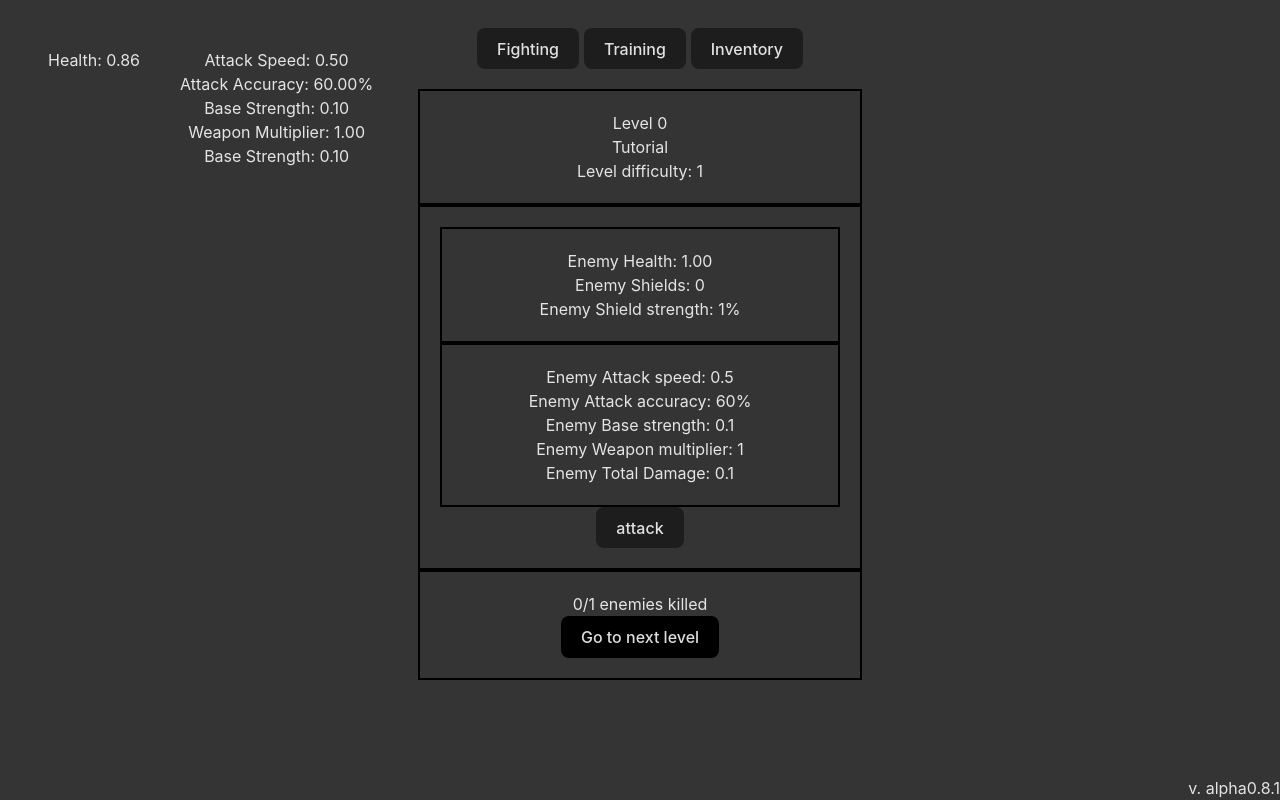
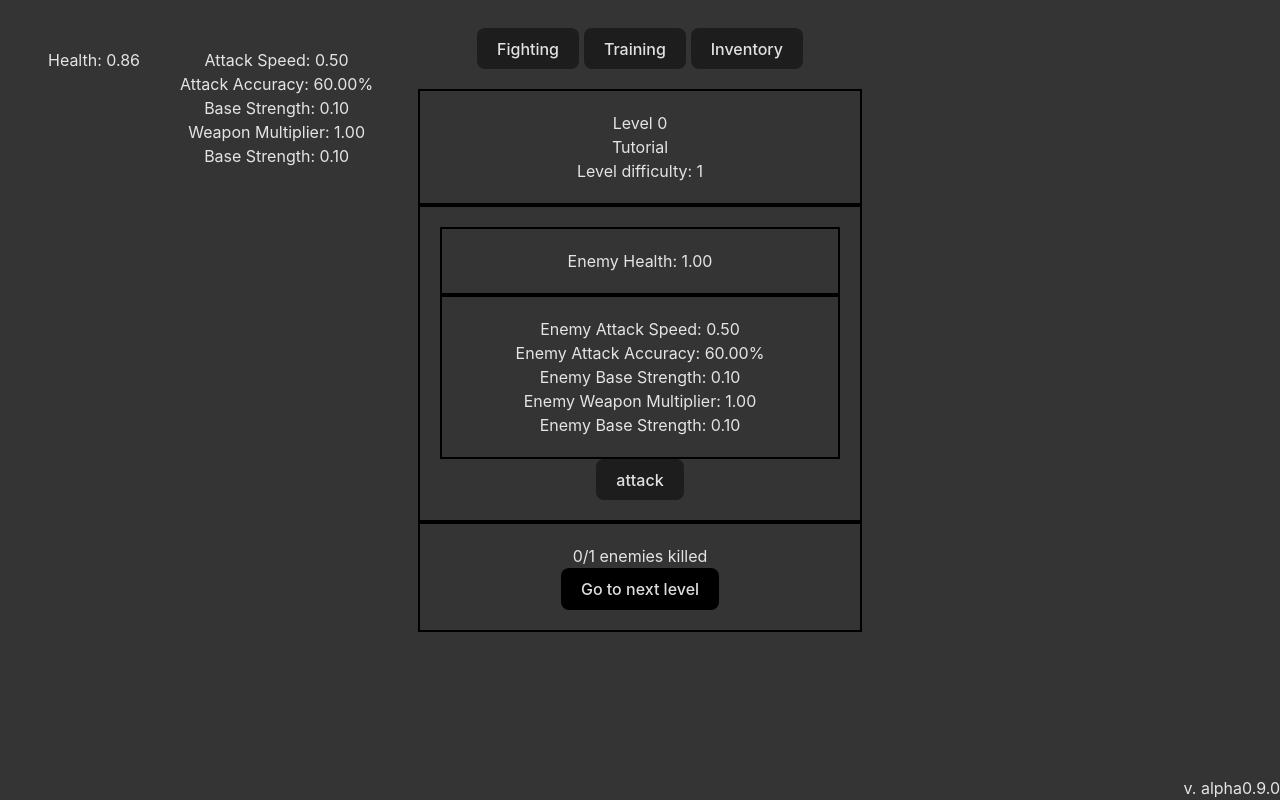
Before and after one commit to XnoobSpeakable/Incremental-Fighting, a website built with Vite: page index.html in a window 1280 px wide. Built offline with nearby package versions, Linux system fonts and the light colour scheme.

Commit message:
alpha  0.9.0 (updated displays, added some logic)

```diff
--- a/index.html
+++ b/index.html
@@ -35,16 +35,16 @@
     </div>
     <div id="enemy-section" class="bordered centered">
         <div id="enemy-defense-stats" class="bordered centered">
-            <div id="enemyHealthDisplay">Enemy Health: 1</div>
-            <div id="enemyShieldDisplay">Enemy Shields: 0</div>
-            <div id="enemyShieldStrengthDisplay">Enemy Shield strength: 1%</div>
+            <div id="enemyHealthDisplay"></div>
+            <div id="enemyShieldDisplay"></div>
+            <div id="enemyShieldStrengthDisplay"></div>
         </div>
         <div id="enemy-attack-stats" class="bordered centered">
-            <div id="enemyAttackSpeedDisplay">Enemy Attack speed: 0.5</div>
-            <div id="enemyAttackAccuracyDisplay">Enemy Attack accuracy: 60%</div>
-            <div id="enemyBaseStrengthDisplay">Enemy Base strength: 0.1</div>
-            <div id="enemyWeaponMultiplierDisplay">Enemy Weapon multiplier: 1</div>
-            <div id="enemyTotalDamageDisplay">Enemy Total Damage: 0.1</div>
+            <div id="enemyAttackSpeedDisplay"></div>
+            <div id="enemyAttackAccuracyDisplay"></div>
+            <div id="enemyBaseStrengthDisplay"></div>
+            <div id="enemyWeaponMultiplierDisplay"></div>
+            <div id="enemyTotalDamageDisplay"></div>
         </div>
         <button id="attackButton">attack</button>
     </div>
@@ -52,7 +52,7 @@
         <div id="killToll">0/1 Killed</div>
         <button id="levelUp">Go to next level</button>
     </div>
-    <div id="version">v. alpha0.8.1</div>
+    <div id="version">v. alpha0.9.0</div>
 </body>
 
 </html>
--- a/src/enemies.ts
+++ b/src/enemies.ts
@@ -8,6 +8,7 @@ export interface Enemy {
     weaponMultiplier: number
 }
 
+//starts at -1 because on tutorial level an extra phantom enemy is killed to initialize some code
 export let currentEnemy: Enemy = {
     health: -1,
     attackSpeed: 0.5,
@@ -21,7 +22,10 @@ export function enemyAttack() {
     player.health -= enemyDamage
 }
 
+//starts at -1 because on tutorial level an extra phantom enemy is killed to initialize some code
 export let enemiesKilled = -1
+
+export let totalEnemyDamage = 0.1
 
 let enemyAttackInterval = setInterval(() => {
 	enemyAttack();
@@ -36,6 +40,7 @@ export function generateEnemy() {
         weaponMultiplier: 1
     }
     enemiesKilled++;
+    totalEnemyDamage = currentEnemy.baseStrength * currentEnemy.weaponMultiplier
     clearInterval(enemyAttackInterval)
     enemyAttackInterval = setInterval(() => {
         enemyAttack();
--- a/src/levels.ts
+++ b/src/levels.ts
@@ -9,7 +9,7 @@ export const name = ['Tutorial', '', '']
 export let levelEnemies = Math.ceil(player.level/10) + 1
 
 export function isLevelFinished(): boolean {
-    if(enemiesKilled - levelEnemies === 0) {
+    if(levelEnemies - enemiesKilled <= 0) {
         return true
     } else {
         return false
--- a/src/main.ts
+++ b/src/main.ts
@@ -1,6 +1,6 @@
 import player from './data';
 import element from './dom';
-import { currentEnemy, enemiesKilled, generateEnemy } from './enemies';
+import { currentEnemy, enemiesKilled, generateEnemy, totalEnemyDamage } from './enemies';
 import './style.css';
 import { difficulty, isLevelFinished, levelEnemies, name } from './levels'
 
@@ -25,8 +25,22 @@ function updateTexts() {
     element("totalDamageDisplay").textContent = `Base Strength: ${totalDamage.toFixed(2)}`;
 
 	element("enemyHealthDisplay").textContent = `Enemy Health: ${currentEnemy.health.toFixed(2)}`;
+    element("enemyAttackSpeedDisplay").textContent = `Enemy Attack Speed: ${currentEnemy.attackSpeed.toFixed(2)}`;
+    element("enemyAttackAccuracyDisplay").textContent = `Enemy Attack Accuracy: ${(100*currentEnemy.attackAccuracy).toFixed(2)}%`;
+    element("enemyBaseStrengthDisplay").textContent = `Enemy Base Strength: ${currentEnemy.baseStrength.toFixed(2)}`;
+    element("enemyWeaponMultiplierDisplay").textContent = `Enemy Weapon Multiplier: ${currentEnemy.weaponMultiplier.toFixed(2)}`;
+    element("enemyTotalDamageDisplay").textContent = `Enemy Base Strength: ${totalEnemyDamage.toFixed(2)}`;
 
     element("killToll").textContent = `${enemiesKilled}/${levelEnemies} enemies killed`
+
+    if(isLevelFinished()) {
+        element("enemyHealthDisplay").textContent = `All enemies killed`;
+        element("enemyAttackSpeedDisplay").textContent = `All enemies killed`;
+        element("enemyAttackAccuracyDisplay").textContent = `All enemies killed`;
+        element("enemyBaseStrengthDisplay").textContent = `All enemies killed`;
+        element("enemyWeaponMultiplierDisplay").textContent = `All enemies killed`;
+        element("enemyTotalDamageDisplay").textContent = `All enemies killed`;
+    }
 }
 
 let totalDamage = 0.1
```
